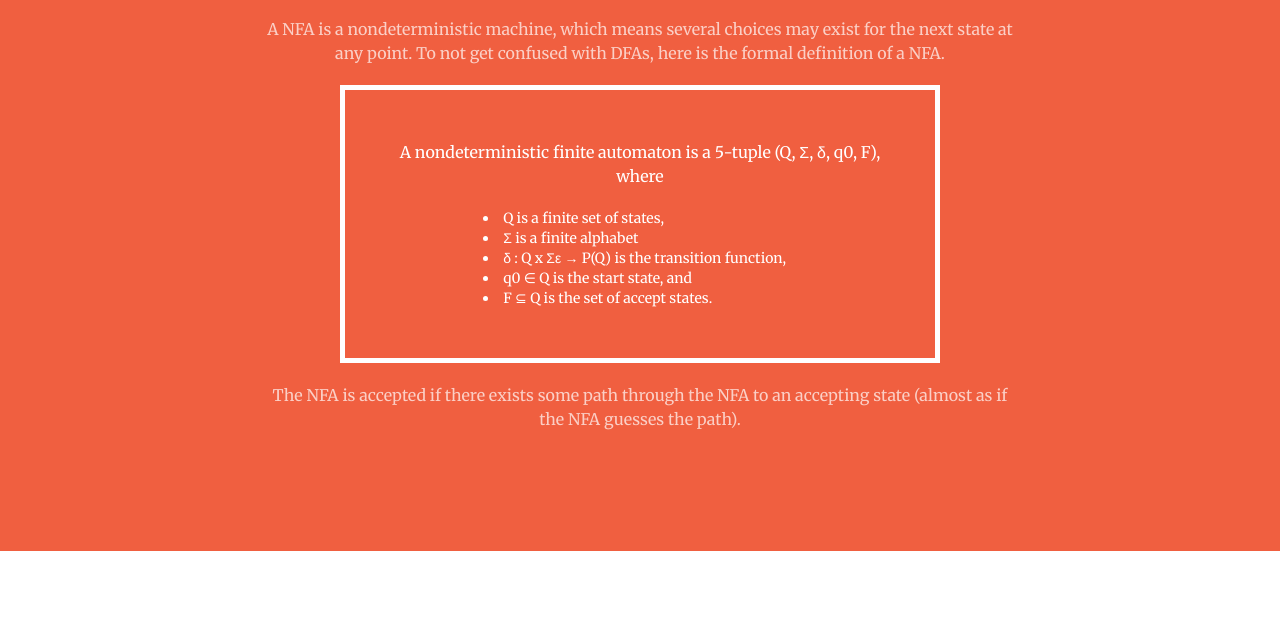
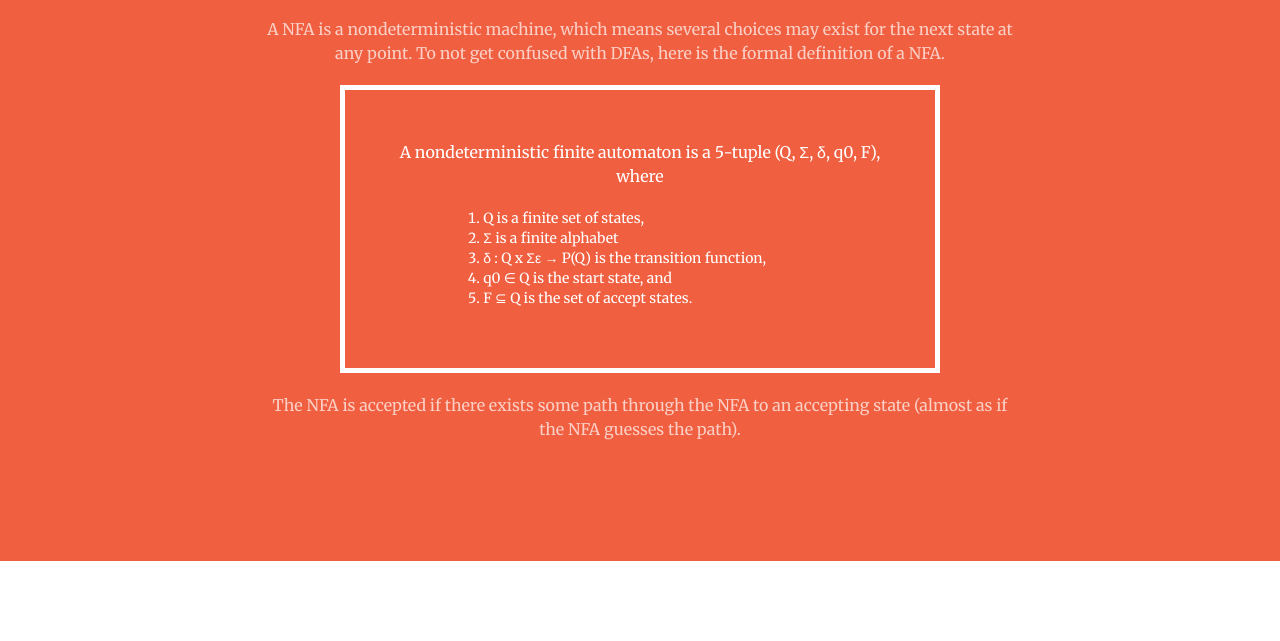
Before and after one commit to murielbrunet/NFA-to-Regex-Project, a website: page intro.html in a window 1280 px wide. Shown: the part 159-800 px from the top of the page. Drawn offline with nearby package versions, Linux system fonts and the light colour scheme.

Commit message:
added examples + fixed minor aesthetics in intro

```diff
--- a/intro.html
+++ b/intro.html
@@ -78,11 +78,13 @@
 
                     <center><div class="boxed-2">
                         <p>A nondeterministic finite automaton is a 5-tuple (Q, Σ, δ, q0, F), where</p>
-                        <li class="fix-padding">Q is a finite set of states,</li>
-                        <li class="fix-padding">Σ is a finite alphabet</li>
-                        <li class="fix-padding">δ : Q x Σε → P(Q) is the transition function,</li>
-                        <li class="fix-padding">q0 ∈ Q is the start state, and </li>
-                        <li class="fix-padding">F ⊆ Q is the set of accept states.</li>
+                        <ol class="fix-padding">
+                        <li>Q is a finite set of states,</li>
+                        <li>Σ is a finite alphabet</li>
+                        <li>δ : Q x Σε → P(Q) is the transition function,</li>
+                        <li>q0 ∈ Q is the start state, and </li>
+                        <li>F ⊆ Q is the set of accept states.</li>
+                    </ol>
 
                     </div></center>
                     <br>
```
Also changed, not shown: regex_to_nfa.html (+1 -1 lines), regex_to_nfa_examples.html (+14 -5 lines).
